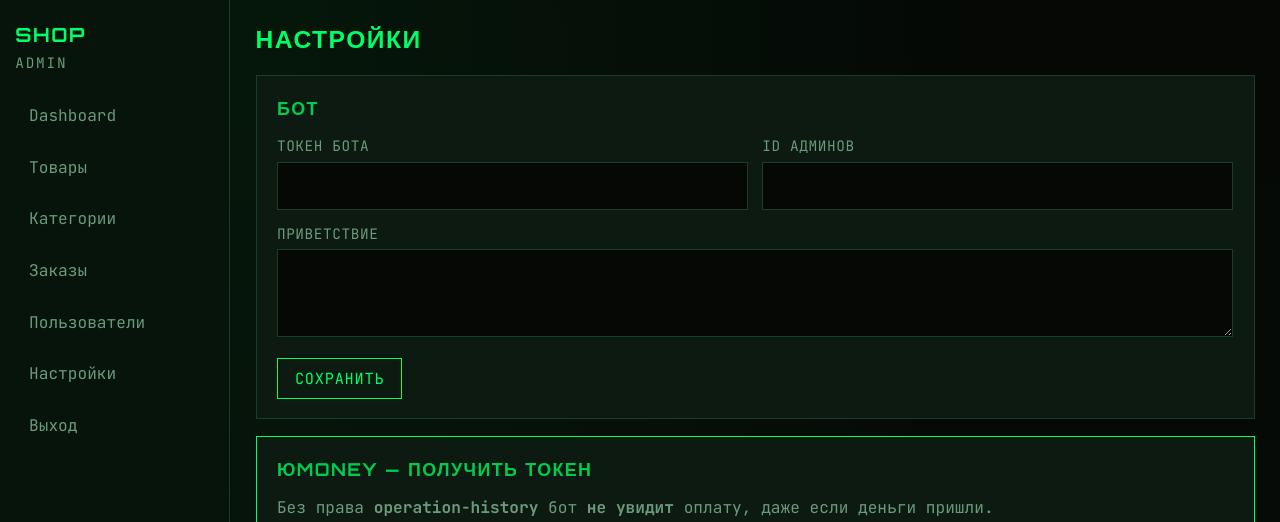
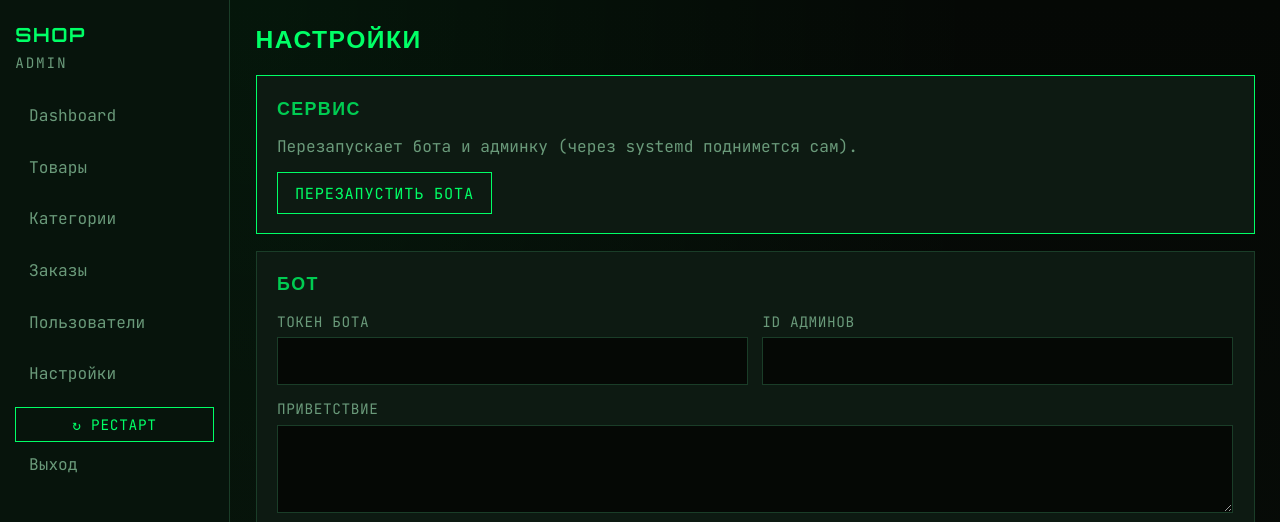
Before and after one commit to samson693000-creator/digital-shop, a Python web app: template web/templates/settings.html in a window 1280 px wide. Shown: the top 522 px of the page. Run offline with Jinja, Linux system fonts and the light colour scheme; the template is opened without the code that fills it, so the values that code supplies are empty.

Commit message:
Add admin restart button so the bot can be restarted without the console.
Co-authored-by: Cursor <cursoragent@cursor.com>

```diff
--- a/web/templates/base.html
+++ b/web/templates/base.html
@@ -21,6 +21,9 @@
         <a href="/orders" class="{{ 'active' if page == 'orders' else '' }}">Заказы</a>
         <a href="/users" class="{{ 'active' if page == 'users' else '' }}">Пользователи</a>
         <a href="/settings" class="{{ 'active' if page == 'settings' else '' }}">Настройки</a>
+        <form method="post" action="/settings/restart" style="margin:0.55rem 0 0" onsubmit="return confirm('Перезапустить бота?')">
+          <button class="btn btn-sm" type="submit" style="width:100%">↻ Рестарт</button>
+        </form>
         <a href="/logout">Выход</a>
       </nav>
     </aside>
--- a/web/templates/settings.html
+++ b/web/templates/settings.html
@@ -4,7 +4,7 @@
 <h1 class="page-title">Настройки</h1>
 
 {% if request.query_params.get('saved') == 'bot' %}
-<div class="flash">Сохранено. Перезапуск: <code>sudo systemctl restart digital-shop</code></div>
+<div class="flash">Сохранено. Если меняли токен бота — нажмите «Перезапустить бота» ниже.</div>
 {% elif request.query_params.get('saved') %}
 <div class="flash">Сохранено</div>
 {% endif %}
@@ -14,6 +14,14 @@
 <div class="flash">✅ {{ oauth_ok }}</div>
 {% endif %}
 {% if oauth_err %}<div class="error">{{ oauth_err }}</div>{% endif %}
+
+<div class="panel accent">
+  <h2>Сервис</h2>
+  <p class="hint">Перезапускает бота и админку (через systemd поднимется сам).</p>
+  <form method="post" action="/settings/restart" onsubmit="return confirm('Перезапустить бота и админку сейчас?')">
+    <button class="btn" type="submit">Перезапустить бота</button>
+  </form>
+</div>
 
 <div class="panel">
   <h2>Бот</h2>
```
Also changed, not shown: web/routes/settings.py (+43 -0 lines), README.md, 1 other file.
